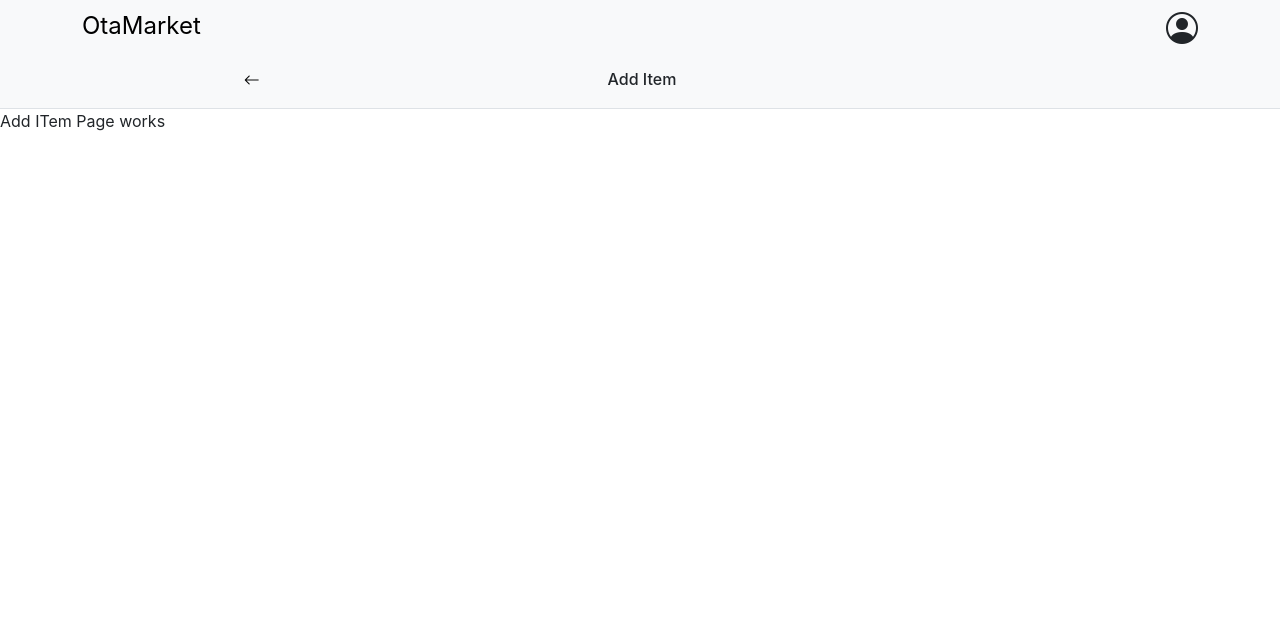
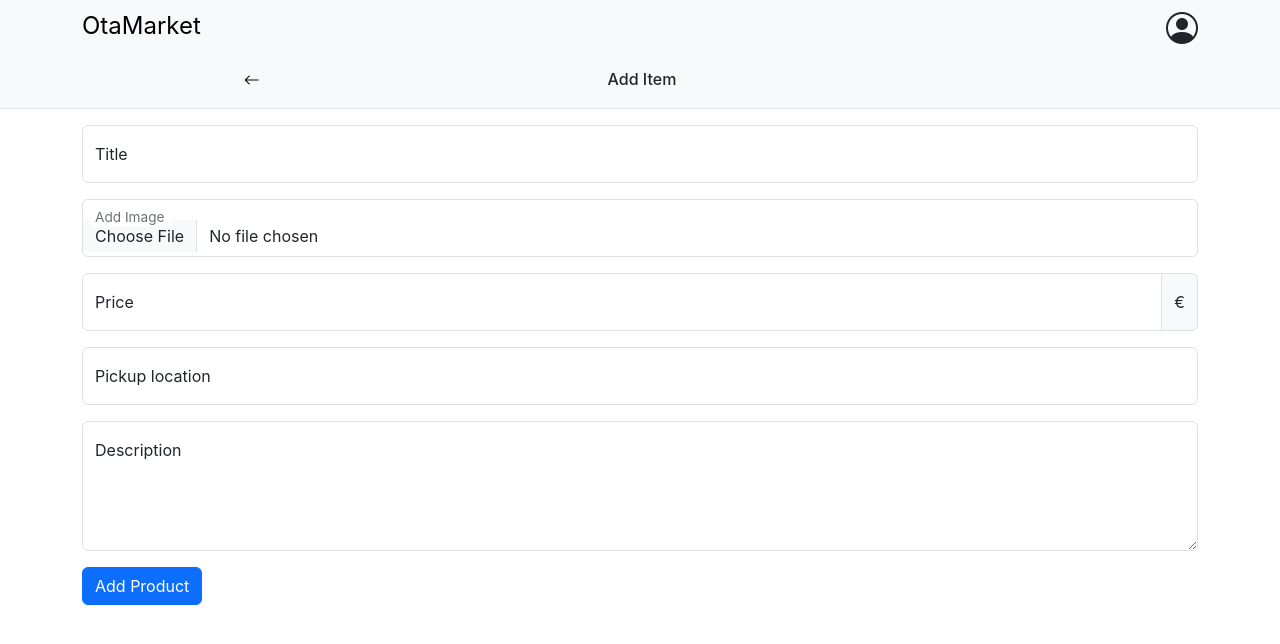
Before and after one commit to fravl/otamarket, a React (Create React App) app in the folder frontend/: page /add in a window 1280 px wide. Shown: the top 644 px of the page. Built offline with nearby package versions, Linux system fonts and the light colour scheme.

Commit message:
add basic item form

```diff
--- a/frontend/src/components/AddItemPage.tsx
+++ b/frontend/src/components/AddItemPage.tsx
@@ -1,9 +1,10 @@
 import BackAndTitleNav from "./BackAndTitleNav";
+import ItemForm from "./ItemForm";
 
 const AddItemPage = () => (
     <>
         <BackAndTitleNav title="Add Item" />
-        <div>Add ITem Page works</div>
+        <ItemForm />
     </>
 );
 
--- /dev/null
+++ b/frontend/src/components/ItemForm.tsx
@@ -0,0 +1,61 @@
+const ItemForm = () => {
+    return (
+        <div className="container mt-3">
+            <form>
+                <div className="form-floating mb-3">
+                    <input
+                        type="text"
+                        className="form-control"
+                        id="title"
+                        placeholder="Title"
+                    />
+                    <label htmlFor="title">Title</label>
+                </div>
+                <div className="form-floating mb-3">
+                    <input
+                        type="file"
+                        className="form-control"
+                        id="picture"
+                        placeholder="Add Image"
+                    />
+                    <label htmlFor="picture">Add Image</label>
+                </div>
+                <div className="input-group mb-3">
+                    <div className="form-floating">
+                        <input
+                            type="number"
+                            className="form-control"
+                            id="price"
+                            placeholder="Price"
+                        />
+                        <label htmlFor="price">Price</label>
+                    </div>
+                    <span className="input-group-text">€</span>
+                </div>
+                <div className="form-floating mb-3">
+                    <input
+                        type="text"
+                        className="form-control"
+                        id="location"
+                        placeholder="Pickup location"
+                    />
+                    <label htmlFor="location">Pickup location</label>
+                </div>
+                <div className="form-floating mb-3">
+                    <textarea
+                        className="form-control"
+                        id="description"
+                        placeholder="Description"
+                        style={{ height: "130px" }}
+                    ></textarea>
+                    <label htmlFor="description">Description</label>
+                </div>
+                <button type="submit" className="btn btn-primary">
+                    Add Product
+                </button>
+            </form>
+        </div>
+    );
+};
+
+export default ItemForm;
--- a/frontend/src/index.css
+++ b/frontend/src/index.css
@@ -11,3 +11,15 @@ code {
     font-family: source-code-pro, Menlo, Monaco, Consolas, "Courier New",
         monospace;
 }
+
+/* Hide number input buttons in Chrome, Safari, Edge, Opera */
+input::-webkit-outer-spin-button,
+input::-webkit-inner-spin-button {
+    -webkit-appearance: none;
+    margin: 0;
+}
+
+/* Hide number input buttons in Firefox */
+input[type="number"] {
+    -moz-appearance: textfield;
+}
```
